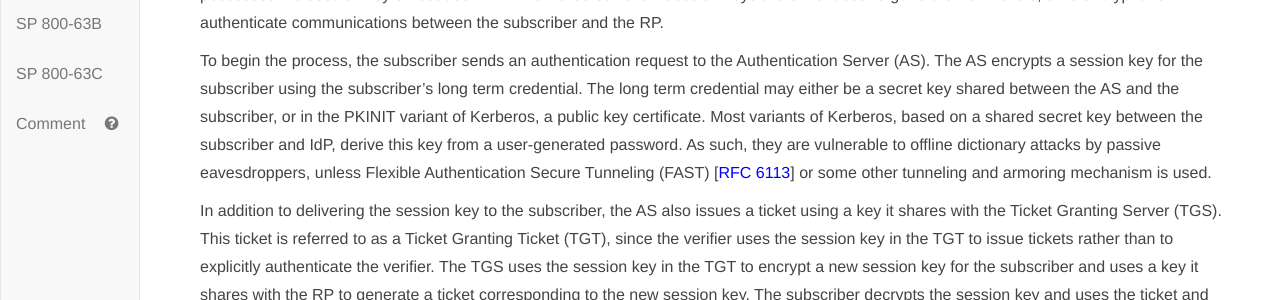
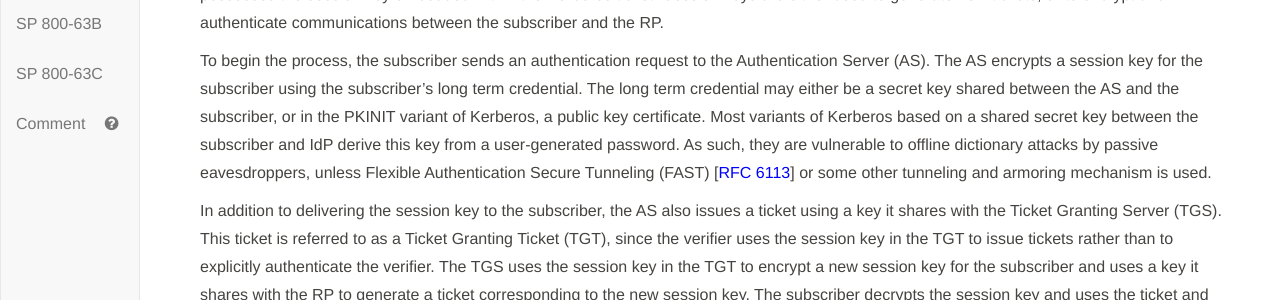
Before and after one commit to usnistgov/800-63-3, a Jekyll site: the page built from sp800-63c/sec11_examples.md, in a window 1280 px wide and 900 px high, scrolled down 1049 px. Shown: the part 208-508 px from the top of the window. Built offline with Jekyll 4.4.1, drawn with Linux system fonts in a browser that asks for light colours; our own code applies the rules of GitHub Pages for plain Markdown files.

Commit message:
Minor comma edits

```diff
--- a/sp800-63c/sec11_examples.md
+++ b/sp800-63c/sec11_examples.md
@@ -52,8 +52,8 @@ the Authentication Server (AS). The AS encrypts a session key for the
 subscriber using the subscriber's long term credential. The long term
 credential may either be a secret key shared between the AS and the
 subscriber, or in the PKINIT variant of Kerberos, a public key
-certificate. Most variants of Kerberos, based on
-a shared secret key between the subscriber and IdP, derive this key
+certificate. Most variants of Kerberos based on
+a shared secret key between the subscriber and IdP derive this key
 from a user-generated password. As such, they are vulnerable to offline
 dictionary attacks by passive eavesdroppers, unless Flexible Authentication
 Secure Tunneling (FAST) \[[RFC 6113](#RFC6113)\] or some other tunneling and
```
Also changed, not shown: sp800-63c/sec4_fal.md (+1 -1 lines).
